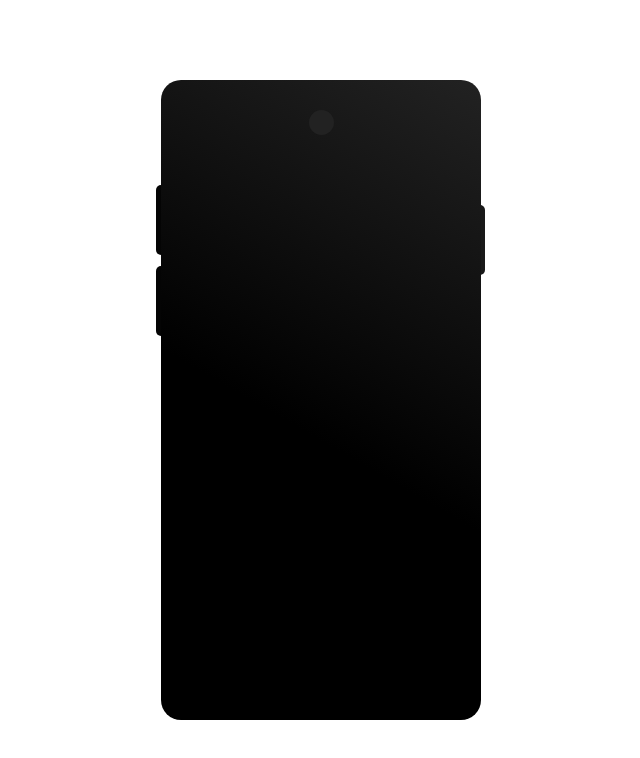
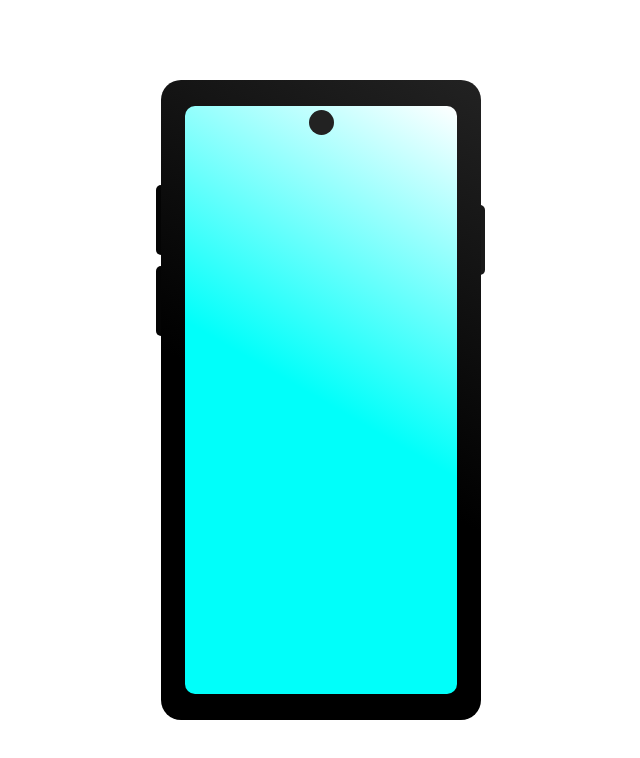
Before and after one commit to Letalandroid/celular-funcional, a plain HTML site: page index.html in a window 1280 px wide. Shown: the whole page, without its empty margins (304-944 px from the left). Drawn offline with Linux system fonts and the light colour scheme.

Commit message:
Styles for the proyect

```diff
--- a/css/main.css
+++ b/css/main.css
@@ -32,11 +32,12 @@
     border-radius: 50%;
 }
 
-.pantalla {
+#pantalla {
     width: 17em;
     height: 92%;
     background: linear-gradient(30deg, rgba(0,255,250,1) 50%, rgba(255,255,255,1) 100%);
     border-radius: 10px;
+    transition: background 2s;
 }
 
 #on-off, #up, #down {
```
